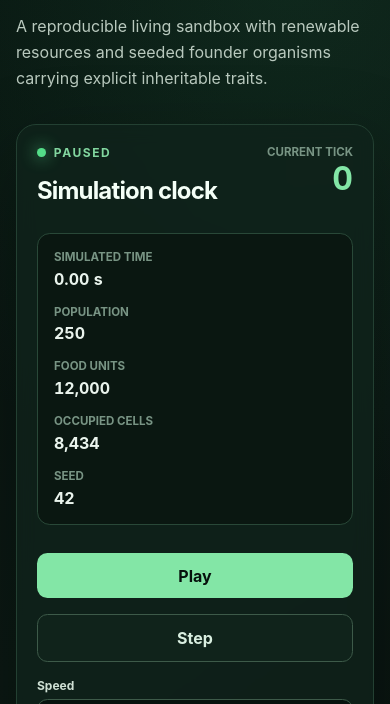
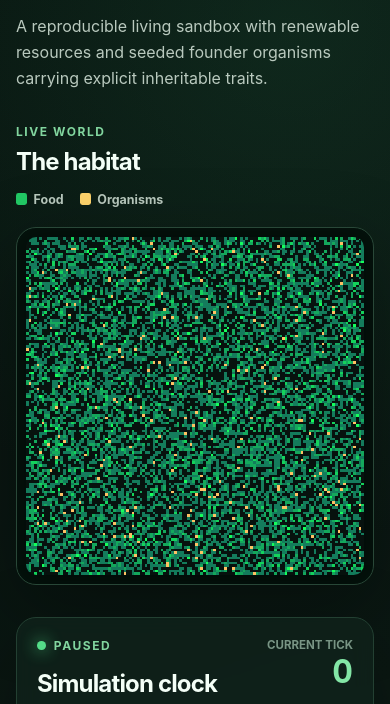
Before and after one commit to all-upper-case/evolution, a website built with Vite: page index.html in a window 390 px wide. Shown: the part 140-844 px from the top of the page. Built offline with nearby package versions, Linux system fonts and the light colour scheme.

Commit message:
Render the living ecosystem (#9)
Begin Milestone 2 with an efficient responsive canvas view of food and organisms, accessible live-world context, and snapshot-driven renderer tests.

```diff
--- a/src/main.ts
+++ b/src/main.ts
@@ -1,5 +1,6 @@
 import "./styles.css";
 
+import { renderWorld } from "./rendering/world-renderer";
 import { SimulationClock } from "./simulation/clock";
 import { createDefaultSimulationConfig } from "./simulation/configuration";
 import { SimulationWorld } from "./simulation/world";
@@ -10,6 +11,10 @@ if (app === null) throw new Error("Application root was not found.");
 app.innerHTML = `
   <main class="shell" aria-labelledby="page-title">
     <header class="hero"><p class="eyebrow">Deterministic ecosystem laboratory</p><h1 id="page-title">Evolution</h1><p class="summary">A reproducible living sandbox with renewable resources and seeded founder organisms carrying explicit inheritable traits.</p></header>
+    <section class="world-panel" aria-labelledby="world-title">
+      <div class="world-heading"><div><p class="eyebrow">Live world</p><h2 id="world-title">The habitat</h2></div><div class="legend" aria-label="Map legend"><span class="food-key">Food</span><span class="organism-key">Organisms</span></div></div>
+      <div class="world-frame"><canvas id="world" role="img" aria-label="World at tick 0 with 250 organisms and 12,000 food units">Your browser does not support the ecosystem canvas.</canvas></div>
+    </section>
     <section class="panel" aria-labelledby="clock-title">
       <div class="panel-heading"><div><p class="status"><span aria-hidden="true"></span><b id="state">Paused</b></p><h2 id="clock-title">Simulation clock</h2></div><div class="tick-readout"><small>Current tick</small><output id="tick">0</output></div></div>
       <div class="metrics" aria-live="polite"><div><small>Simulated time</small><strong id="elapsed">0.00 s</strong></div><div><small>Population</small><strong id="population">250</strong></div><div><small>Food units</small><strong id="food">12,000</strong></div><div><small>Occupied cells</small><strong id="food-cells">0</strong></div><div><small>Seed</small><strong id="seed-display">42</strong></div></div>
@@ -18,7 +23,7 @@ app.innerHTML = `
         <label>Speed<select id="speed"><option value="0.25">0.25×</option><option value="0.5">0.5×</option><option value="1" selected>1×</option><option value="2">2×</option><option value="4">4×</option></select></label>
         <label>Seed<input id="seed" type="number" min="0" max="4294967295" step="1" value="42"></label><button id="reset" class="secondary" type="button">Reset</button>
       </div><p id="message" class="message" role="status"></p>
-    </section><footer><span>Milestone 1</span><span>Seeded founder organisms</span></footer>
+    </section><footer><span>Milestone 2</span><span>Watchable simulation</span></footer>
   </main>`;
 
 const config = createDefaultSimulationConfig();
@@ -35,6 +40,8 @@ const step = element("step") as HTMLButtonElement;
 const speed = element("speed") as HTMLSelectElement;
 const seed = element("seed") as HTMLInputElement;
 const message = element("message") as HTMLParagraphElement;
+const worldCanvas = element("world") as HTMLCanvasElement;
+let renderedWorldTick = -1;
 
 const render = (): void => {
   const snapshot = clock.snapshot;
@@ -49,6 +56,15 @@ const render = (): void => {
   element("food-cells").textContent =
     world.summary.occupiedFoodCells.toLocaleString();
   element("population").textContent = world.summary.population.toLocaleString();
+  if (renderedWorldTick !== world.summary.tick) {
+    const worldSnapshot = world.snapshot;
+    renderWorld(worldCanvas, worldSnapshot);
+    worldCanvas.setAttribute(
+      "aria-label",
+      `World at tick ${worldSnapshot.tick.toLocaleString()} with ${worldSnapshot.population.toLocaleString()} organisms and ${worldSnapshot.totalFood.toLocaleString(undefined, { maximumFractionDigits: 2 })} food units`,
+    );
+    renderedWorldTick = worldSnapshot.tick;
+  }
   play.textContent = snapshot.running ? "Pause" : "Play";
   step.disabled = snapshot.running;
 };
@@ -81,6 +97,7 @@ speed.addEventListener("change", () => {
   element("seed-display").textContent = value.toLocaleString();
   message.textContent = `Reset with seed ${value.toLocaleString()}.`;
   previousFrame = undefined;
+  renderedWorldTick = -1;
   render();
 });
 
--- /dev/null
+++ b/src/rendering/world-renderer.ts
@@ -0,0 +1,70 @@
+import type { WorldSnapshot } from "../simulation/world";
+
+const BACKGROUND = [7, 18, 14, 255] as const;
+const ORGANISM_LOW_ENERGY = [255, 171, 64] as const;
+const ORGANISM_HIGH_ENERGY = [255, 241, 168] as const;
+
+const writePixel = (
+  pixels: Uint8ClampedArray,
+  cell: number,
+  color: readonly [number, number, number, number],
+): void => {
+  const offset = cell * 4;
+  pixels[offset] = color[0];
+  pixels[offset + 1] = color[1];
+  pixels[offset + 2] = color[2];
+  pixels[offset + 3] = color[3];
+};
+
+/** Converts an immutable world snapshot into one RGBA pixel per world cell. */
+export const createWorldPixels = (
+  snapshot: WorldSnapshot,
+): Uint8ClampedArray => {
+  const pixels = new Uint8ClampedArray(snapshot.width * snapshot.height * 4);
+
+  for (let cell = 0; cell < snapshot.foodByCell.length; cell += 1) {
+    const food = snapshot.foodByCell[cell] ?? 0;
+    if (food <= 0) {
+      writePixel(pixels, cell, BACKGROUND);
+      continue;
+    }
+    const intensity = Math.round(80 + 175 * Math.min(1, food / 4));
+    writePixel(pixels, cell, [20, intensity, 92, 255]);
+  }
+
+  for (const organism of snapshot.organisms) {
+    const energyRatio = Math.min(
+      1,
+      organism.energy / snapshot.config.organisms.maximumEnergy,
+    );
+    const color: [number, number, number, number] = [
+      255,
+      Math.round(
+        ORGANISM_LOW_ENERGY[1] +
+          (ORGANISM_HIGH_ENERGY[1] - ORGANISM_LOW_ENERGY[1]) * energyRatio,
+      ),
+      Math.round(
+        ORGANISM_LOW_ENERGY[2] +
+          (ORGANISM_HIGH_ENERGY[2] - ORGANISM_LOW_ENERGY[2]) * energyRatio,
+      ),
+      255,
+    ];
+    writePixel(pixels, organism.y * snapshot.width + organism.x, color);
+  }
+
+  return pixels;
+};
+
+/** Paints a world without advancing or otherwise mutating the simulation. */
+export const renderWorld = (
+  canvas: HTMLCanvasElement,
+  snapshot: WorldSnapshot,
+): void => {
+  if (canvas.width !== snapshot.width) canvas.width = snapshot.width;
+  if (canvas.height !== snapshot.height) canvas.height = snapshot.height;
+  const context = canvas.getContext("2d", { alpha: false });
+  if (context === null) throw new Error("Canvas 2D rendering is unavailable.");
+  const image = context.createImageData(snapshot.width, snapshot.height);
+  image.data.set(createWorldPixels(snapshot));
+  context.putImageData(image, 0, 0);
+};
--- a/src/styles.css
+++ b/src/styles.css
@@ -38,7 +38,7 @@ select {
   min-height: 100vh;
   margin: 0 auto;
   padding: clamp(2rem, 7vw, 6rem) 0 2rem;
-  grid-template-rows: auto auto 1fr;
+  grid-template-rows: auto auto auto 1fr;
   gap: clamp(2rem, 6vw, 4.5rem);
 }
 
@@ -82,6 +82,74 @@ h1 {
   box-shadow: 0 1.5rem 5rem rgb(0 0 0 / 25%);
   gap: 1.75rem;
   backdrop-filter: blur(10px);
+}
+
+.world-panel {
+  display: grid;
+  gap: 1.25rem;
+}
+
+.world-heading,
+.legend {
+  display: flex;
+  align-items: center;
+}
+
+.world-heading {
+  justify-content: space-between;
+  gap: 1rem;
+}
+
+.world-heading .eyebrow {
+  margin: 0 0 0.5rem;
+}
+
+.legend {
+  flex-wrap: wrap;
+  justify-content: flex-end;
+  color: #b9c9be;
+  font-size: 0.78rem;
+  font-weight: 700;
+  gap: 1rem;
+}
+
+.legend span::before {
+  display: inline-block;
+  width: 0.7rem;
+  height: 0.7rem;
+  margin-right: 0.4rem;
+  border-radius: 0.15rem;
+  content: "";
+  vertical-align: -0.05rem;
+}
+
+.food-key::before {
+  background: #22c965;
+}
+
+.organism-key::before {
+  background: #ffd46c;
+}
+
+.world-frame {
+  padding: clamp(0.55rem, 1.5vw, 0.85rem);
+  border: 1px solid #294838;
+  border-radius: 1.25rem;
+  overflow: hidden;
+  background: #030b08;
+  box-shadow:
+    0 1.5rem 5rem rgb(0 0 0 / 28%),
+    inset 0 0 2rem rgb(40 155 91 / 8%);
+}
+
+#world {
+  display: block;
+  width: 100%;
+  height: auto;
+  aspect-ratio: 1;
+  border-radius: 0.65rem;
+  background: #07120e;
+  image-rendering: pixelated;
 }
 
 .panel-heading,
@@ -289,6 +357,13 @@ footer {
   .panel-heading {
     align-items: flex-start;
   }
+  .world-heading {
+    align-items: flex-start;
+    flex-direction: column;
+  }
+  .legend {
+    justify-content: flex-start;
+  }
   .metrics {
     align-items: stretch;
     flex-direction: column;
```
Also changed, not shown: docs/DECISIONS.md (+8 -0 lines), docs/PROGRESS.md (+24 -0 lines), docs/ROADMAP.md (+1 -1 lines), src/rendering/world-renderer.test.ts (added, +69 -0 lines), README.md.
